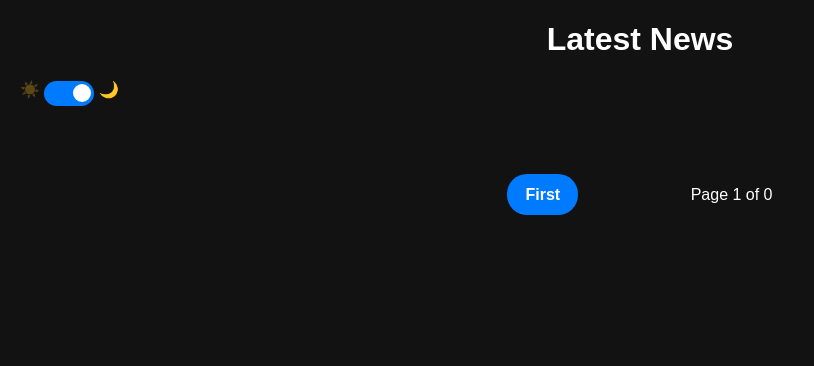
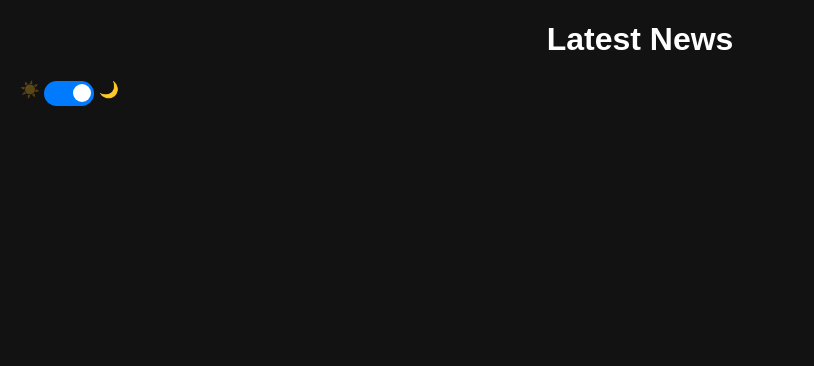
Before and after one commit to Ashmaawyy/the-collector-series, a Flask app: page / in a window 1280 px wide. Shown: the top 366 px of the page, without its empty margins (0-814 px from the left). Run offline with Flask 3, Linux system fonts and the light colour scheme; data that the repository does not hold is empty.

```diff
--- a/app/app.py
+++ b/app/app.py
@@ -70,6 +70,7 @@ def load_latest_news():
 
     return jsonify({"news": news_data})
 @app.route('/load_more_news')
+
 def load_more_news():
     page = request.args.get("page", 1, type=int)
     per_page = 10  # Load more news per scroll
--- a/app/templates/index.html
+++ b/app/templates/index.html
@@ -35,17 +35,7 @@
             </div>
         {% endfor %}
     </section>
-
-    <div class="pagination center-pagination">
-        <a href="?page=1" class="rounded">First</a>
-        <a href="?page={{ page - 1 }}" class="rounded" {% if page == 1 %}style="visibility: hidden;"{% endif %}>Previous</a>
-        <span>Page {{ page }} of {{ total_pages }}</span>
-        {% if page < total_pages %}
-            <a href="?page={{ page + 1 }}" class="rounded">Next</a>
-            <a href="?page={{ total_pages }}" class="rounded">Last</a>
-        {% endif %}
-    </div>
-    <button id="back-to-top" class="back-to-top">⬆️ Top</button>
+    <button id="back-to-top" class="back-to-top back-to-top-hover">⬆️ Top</button>
 
 </body>
 </html>
```
